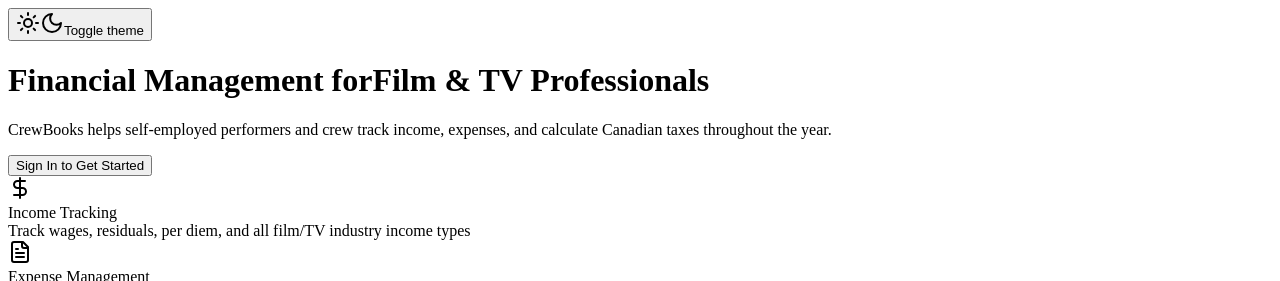
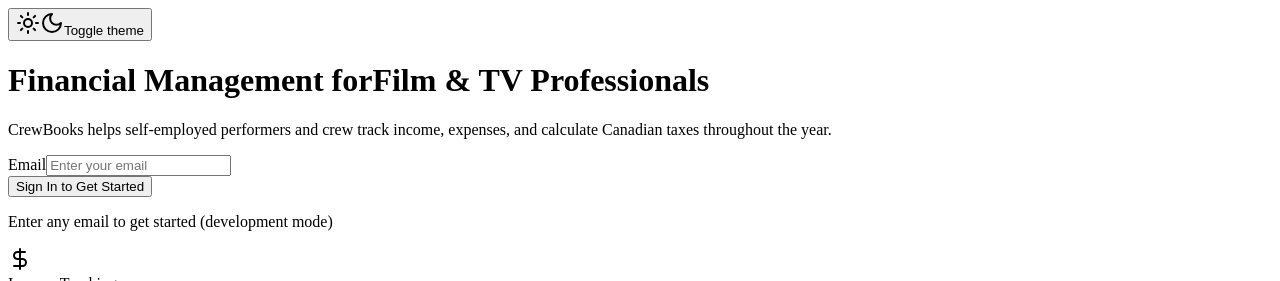
Before and after one commit to alysoncp/CrewBooks, a React (Vite) app in the folder client/: page /profile in a window 1280 px wide. Shown: the top 281 px of the page. Built offline with nearby package versions, Linux system fonts and the light colour scheme; no server answers; a web font is replaced by a local one; what @shared/schema would draw is missing.

Commit message:
figured out I had to disable VPN to get Supabase connectivity. changed ENV file to point to supabase, did a DB push. Supabase now populated.

```diff
--- a/client/src/pages/landing.tsx
+++ b/client/src/pages/landing.tsx
@@ -1,8 +1,72 @@
 import { Button } from "@/components/ui/button";
 import { Card, CardContent, CardDescription, CardHeader, CardTitle } from "@/components/ui/card";
+import { Input } from "@/components/ui/input";
+import { Label } from "@/components/ui/label";
 import { DollarSign, FileText, Calculator, TrendingUp, Shield, Camera } from "lucide-react";
+import { useState } from "react";
+import { useQueryClient } from "@tanstack/react-query";
+import { useToast } from "@/hooks/use-toast";
+import { useLocation } from "wouter"; // Add this import
 
 export default function Landing() {
+  const [email, setEmail] = useState("");
+  const [isLoading, setIsLoading] = useState(false);
+  const queryClient = useQueryClient();
+  const { toast } = useToast();
+  const [, setLocation] = useLocation(); // Add this
+
+  const handleLogin = async (e: React.FormEvent) => {
+    e.preventDefault();
+    if (!email.trim()) {
+      toast({
+        title: "Email required",
+        description: "Please enter your email address",
+        variant: "destructive",
+      });
+      return;
+    }
+
+    setIsLoading(true);
+    try {
+      const response = await fetch("/api/login", {
+        method: "POST",
+        headers: {
+          "Content-Type": "application/json",
+        },
+        credentials: "include",
+        body: JSON.stringify({ email: email.trim() }),
+      });
+
+      if (!response.ok) {
+        const error = await response.json();
+        throw new Error(error.message || "Login failed");
+      }
+
+      const data = await response.json();
+
+      // Refresh the auth query to update the UI
+      await queryClient.invalidateQueries({ queryKey: ["/api/auth/user"] });
+
+      toast({
+        title: "Welcome!",
+        description: data.message || "Logged in successfully",
+      });
+
+      // Redirect to dashboard after successful login
+      setLocation("/"); // Add this line
+    } catch (error) {
+      toast({
+        title: "Login failed",
+        description: error instanceof Error ? error.message : "Please try again",
+        variant: "destructive",
+      });
+    } finally {
+      setIsLoading(false);
+    }
+  };
+
+  // ... rest of your component stays the same
+
   const features = [
     {
       icon: DollarSign,
@@ -48,11 +112,37 @@
             CrewBooks helps self-employed performers and crew track income, expenses,
             and calculate Canadian taxes throughout the year.
           </p>
-          <a href="/api/login">
-            <Button size="lg" className="text-lg px-8" data-testid="button-login">
-              Sign In to Get Started
-            </Button>
-          </a>
+
+          <form onSubmit={handleLogin} className="max-w-md mx-auto mb-4">
+            <div className="flex flex-col sm:flex-row gap-2">
+              <div className="flex-1">
+                <Label htmlFor="email" className="sr-only">Email</Label>
+                <Input
+                  id="email"
+                  type="email"
+                  placeholder="Enter your email"
+                  value={email}
+                  onChange={(e) => setEmail(e.target.value)}
+                  disabled={isLoading}
+                  className="w-full"
+                  required
+                />
+              </div>
+              <Button
+                type="submit"
+                size="lg"
+                className="text-lg px-8"
+                data-testid="button-login"
+                disabled={isLoading}
+              >
+                {isLoading ? "Signing in..." : "Sign In to Get Started"}
+              </Button>
+            </div>
+          </form>
+
+          <p className="text-sm text-muted-foreground">
+            Enter any email to get started (development mode)
+          </p>
         </div>
 
         <div className="grid gap-6 md:grid-cols-2 lg:grid-cols-3 mb-16">
--- a/client/src/pages/profile.tsx
+++ b/client/src/pages/profile.tsx
@@ -69,9 +69,29 @@
 export default function ProfilePage() {
   const { toast } = useToast();
 
-  const { data: user, isLoading } = useQuery<UserType>({
+  const { data: user, isLoading, error } = useQuery<UserType>({
     queryKey: ["/api/user/profile"],
   });
+
+  // Error handling
+  if (error) {
+    console.error("Profile fetch error:", error);
+    return (
+      <div className="space-y-6">
+        <div>
+          <h1 className="text-2xl font-semibold">Profile</h1>
+          <p className="text-muted-foreground">Manage your account settings</p>
+        </div>
+        <Card>
+          <CardContent className="pt-6">
+            <p className="text-destructive">
+              Error loading profile: {error instanceof Error ? error.message : "Unknown error"}
+            </p>
+          </CardContent>
+        </Card>
+      </div>
+    );
+  }
 
   const form = useForm<ProfileFormData>({
     resolver: zodResolver(profileFormSchema),
```
